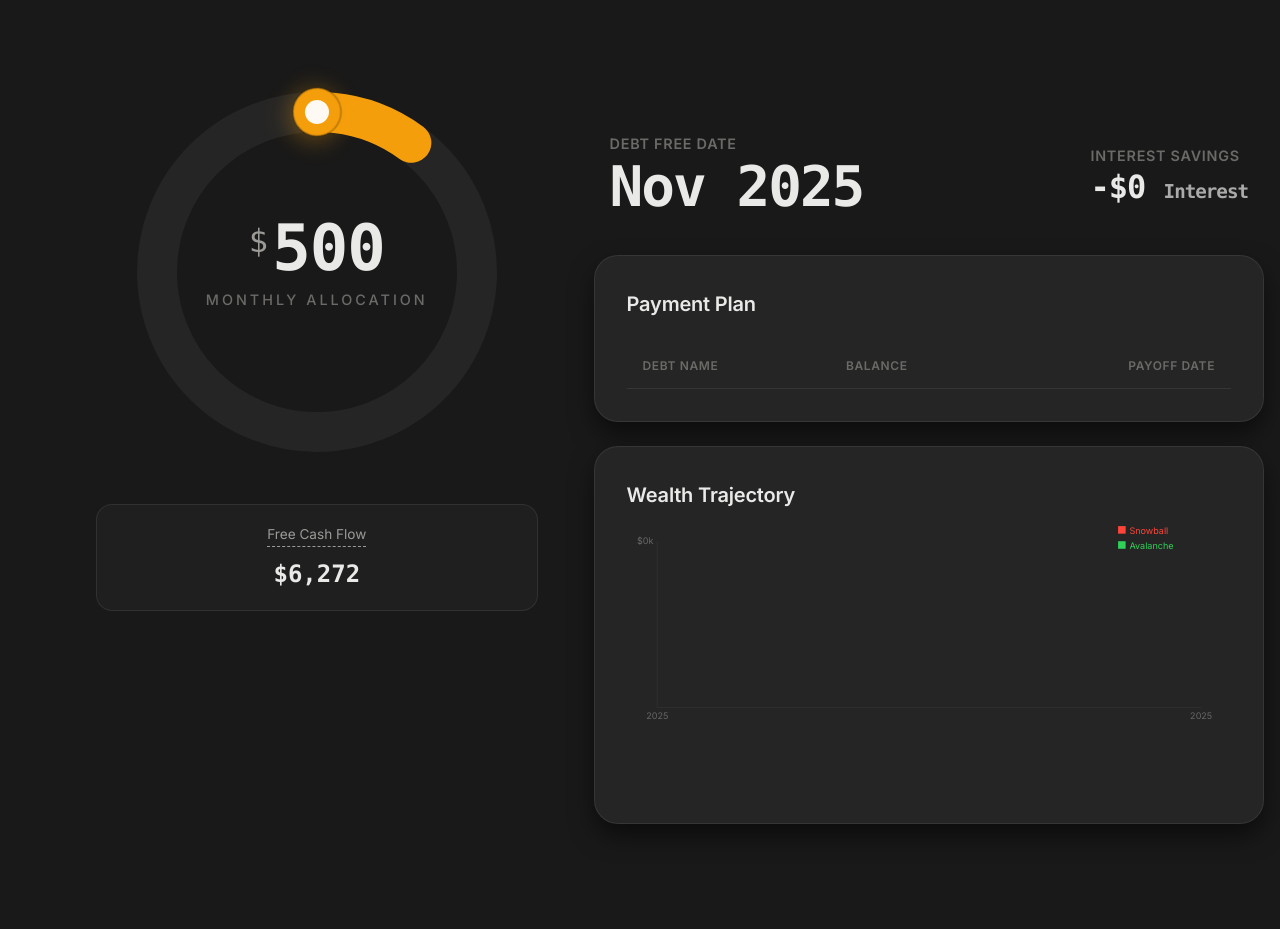
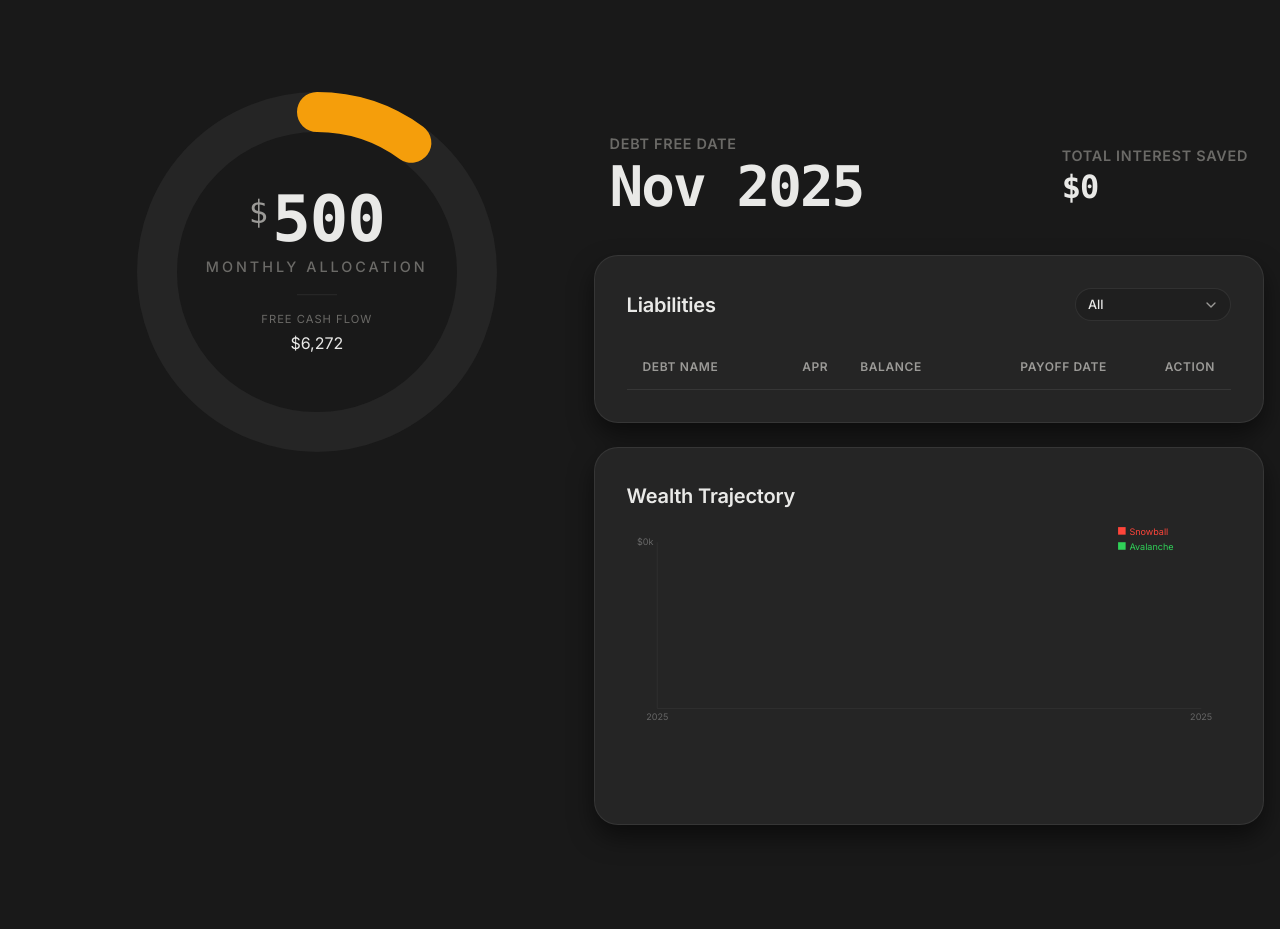
Before and after one commit to aaraalto/money-manager, a FastAPI app: page /simulator in a window 1280 px wide. Shown: the part 71-1000 px from the top of the page. Before the commit the page ends 895 px from the top, so only its background shows below. Run offline with FastAPI, Linux system fonts and the light colour scheme; lists and menus that the app fills with data are empty; some libraries are stand-ins or nearby versions.

Commit message:
Remove chat service and associated files to streamline the codebase
- Deleted chat_service.py and its related CSS styles to eliminate unused components.
- Removed chat endpoint from main.py, simplifying the application structure.
- Updated models.py to include a new payment_url field for liabilities.
- Enhanced simulator and dashboard templates with new filtering options and improved layout for better user experience.
- Refactored rotary.js to include limit checking and visual feedback for over-limit states.

```diff
--- a/app/main.py
+++ b/app/main.py
@@ -1,12 +1,12 @@
+import asyncio
 from fastapi import FastAPI, Request, Form
 from fastapi.responses import HTMLResponse, JSONResponse
 from fastapi.staticfiles import StaticFiles
 from fastapi.templating import Jinja2Templates
 from fastapi.encoders import jsonable_encoder
-from app.models import Scenario, SpendingCategory
+from app.models import Scenario, SpendingCategory, LiabilityTag
 from app.data.repository import FileRepository
 from app.services.financial import FinancialService
-from app.chat_service import ChatService
 from app.domain.debt import simulate_debt_payoff
 from app.domain.svg_charts import generate_simple_line_chart_svg
 from typing import List
@@ -22,7 +22,6 @@ templates = Jinja2Templates(directory="app/templates")
 # Services
 repo = FileRepository()
 service = FinancialService(repo)
-chat_service = ChatService(templates)
 
 @app.get("/", response_class=HTMLResponse)
 async def root(request: Request):
@@ -51,23 +50,6 @@ async def get_dashboard_data():
     data = await service.get_dashboard_data()
     return JSONResponse(content=jsonable_encoder(data))
 
-@app.post("/api/chat", response_class=HTMLResponse)
-async def chat_endpoint(request: Request):
-    form = await request.form()
-    query = str(form.get("query", ""))
-
-    assets = await repo.get_assets()
-    liabilities = await repo.get_liabilities()
-
-    context_data = {
-        "assets": [a.dict() for a in assets],
-        "liabilities": [l.dict() for l in liabilities]
-    }
-
-    response_html = await chat_service.process_query(query, context_data)
-    user_bubble = f'<div class="message user">{query}</div>'
-    return user_bubble + response_html
-
 @app.post("/api/commit-scenario")
 async def commit_scenario_endpoint(monthly_payment: float = Form(...), strategy: str = Form("avalanche")):
     result = await service.commit_scenario(monthly_payment)
@@ -91,6 +73,7 @@ async def calculate_partial(request: Request):
         monthly_payment = 500.0
 
     strategy = params.get("strategy", "avalanche")
+    filter_tag = params.get("filter_tag", "All")
 
     # Load Data
     liabilities = await repo.get_liabilities()
@@ -105,14 +88,20 @@ async def calculate_partial(request: Request):
         elif i.frequency == "weekly": monthly_income += i.amount * 52 / 12
         elif i.frequency == "annually": monthly_income += i.amount / 12
 
-    monthly_spending = sum(s.amount for s in spending_list)
-    # Don't double count debt payment if it's in spending plan
-    # Usually debt payment in spending plan is the committed amount
-    # We are simulating a NEW amount 'monthly_payment'
+    # Exclude existing 'Debt Repayment' from spending to avoid double counting
+    monthly_spending = sum(s.amount for s in spending_list if s.category != "Debt Repayment")
 
     fcf = monthly_income - monthly_spending - monthly_payment
 
     # Run Simulation
+    # 1. Baseline (Minimum Payments Only)
+    context_baseline = simulate_debt_payoff(
+        liabilities=liabilities,
+        strategy=strategy,
+        extra_monthly_payment=0
+    )
+
+    # 2. Current Scenario
     context = simulate_debt_payoff(
         liabilities=liabilities,
         strategy=strategy,
@@ -121,7 +110,9 @@ async def calculate_partial(request: Request):
 
     # Format Results
     payoff_date_str = context.date_free.strftime("%b %Y")
-    interest_paid = context.interest_paid
+
+    # Calculate Savings (Baseline Interest - Scenario Interest)
+    interest_saved = context_baseline.interest_paid - context.interest_paid
 
     # Generate Chart
     # We need two series for comparison. For now, generate both strategies
@@ -142,31 +133,54 @@ async def calculate_partial(request: Request):
     html += f'<div class="value date" id="metric-date" hx-swap-oob="true">{payoff_date_str}</div>'
 
     # 3. Savings/Interest
-    # Maybe compare to minimums only? For now just show interest paid
-    html += f'<div class="value negative" id="metric-savings" hx-swap-oob="true">-${interest_paid:,.0f} <span style="font-size: 0.6em; opacity: 0.7;">Interest</span></div>'
+    # Show positive savings
+    html += f'<div class="value positive" id="metric-savings" hx-swap-oob="true">${interest_saved:,.0f}</div>'
 
     # 4. Chart
     html += f'<div id="chart-container" hx-swap-oob="true">{chart_svg}</div>'
 
-    # 5. Table (Simplified)
-    # Just showing list of debts and their order/payoff date from log
+    # 5. Table (With Filtering)
     # Extract payoff dates per debt
     payoff_dates = {}
     for log in context.log:
         if log.event == "PAID OFF":
             payoff_dates[log.debt_name] = log.date
 
+    # Apply Filter
+    if filter_tag and filter_tag != "All":
+        filtered_liabilities = [l for l in liabilities if filter_tag in l.tags]
+    else:
+        filtered_liabilities = liabilities
+
     table_rows = ""
     # Sort liabilities by payoff date
-    sorted_debts = sorted(liabilities, key=lambda x: payoff_dates.get(x.name, context.date_free))
+    sorted_debts = sorted(filtered_liabilities, key=lambda x: payoff_dates.get(x.name, context.date_free))
 
     for l in sorted_debts:
-        p_date = payoff_dates.get(l.name, context.date_free).strftime("%b %Y")
+        is_paid_off = l.balance <= 0
+        row_class = "row-paid-off" if is_paid_off else ""
+
+        if is_paid_off:
+            p_date = "-"
+            pay_action = ""
+        else:
+            p_date = payoff_dates.get(l.name, context.date_free).strftime("%b %Y")
+            # Pay Link (Action) - visible on hover
+            if getattr(l, 'payment_url', None):
+                pay_action = f'<a href="{l.payment_url}" target="_blank" class="pay-link" title="Pay off {l.name}">Pay</a>'
+            else:
+                pay_action = f'<a href="/pay/{l.id}" class="pay-link" title="Pay off {l.name}">Pay</a>'
+
+        apr = f"{l.interest_rate * 100:.1f}%"
+        apr_class = "text-danger" if l.interest_rate > 0.2 else ""
+
         table_rows += f"""
-        <tr>
+        <tr class="{row_class}">
             <td class="cell-name">{l.name}</td>
+            <td class="text-right"><span class="badge badge-soft {apr_class}">{apr}</span></td>
             <td class="cell-mono">${l.balance:,.0f}</td>
             <td class="cell-mono text-right">{p_date}</td>
+            <td class="cell-action text-right">{pay_action}</td>
         </tr>
         """
 
@@ -177,8 +191,10 @@ async def calculate_partial(request: Request):
                 <thead>
                     <tr>
                         <th class="text-left">Debt Name</th>
+                        <th class="text-right">APR</th>
                         <th class="text-left">Balance</th>
                         <th class="text-right">Payoff Date</th>
+                        <th class="text-right">Action</th>
                     </tr>
                 </thead>
                 <tbody>
@@ -189,6 +205,31 @@ async def calculate_partial(request: Request):
     </div>
     """
 
+    # 6. Filters (Dropdown)
+    # Generate filter dropdown dynamically
+    # Available tags: All, plus standard ones
+    tags = ["All"] + [t.value for t in LiabilityTag]
+
+    options = ""
+    for tag in tags:
+        selected = "selected" if tag == filter_tag else ""
+        options += f'<option value="{tag}" {selected}>{tag}</option>'
+
+    # Clean styled select component
+    filter_dropdown = f"""
+    <div class="select-wrapper">
+        <select class="filter-select"
+                onchange="document.querySelector('[name=filter_tag]').value=this.value; htmx.trigger('#hidden-payment-input', 'change')">
+            {options}
+        </select>
+        <svg class="select-arrow" viewBox="0 0 24 24" fill="none" stroke="currentColor" stroke-width="2" stroke-linecap="round" stroke-linejoin="round">
+            <polyline points="6 9 12 15 18 9"></polyline>
+        </svg>
+    </div>
+    """
+
+    html += f'<div id="filter-container" class="filter-row" hx-swap-oob="true">{filter_dropdown}</div>'
+
     return html
 
 if __name__ == "__main__":
--- a/app/models.py
+++ b/app/models.py
@@ -39,6 +39,7 @@ class Liability(BaseModel):
     balance: float = Field(..., ge=0)
     interest_rate: float = Field(..., ge=0, description="Annual Interest Rate (e.g., 0.24 for 24%)")
     min_payment: float = Field(..., ge=0)
+    payment_url: Optional[str] = None
     credit_limit: Optional[float] = Field(None, ge=0, description="Total credit limit for the account")
     tags: list[LiabilityTag] = []
 
--- a/app/static/css/chat.css
+++ /dev/null
@@ -1,178 +0,0 @@
-/* Chat Widget Styles */
-.chat-widget {
-    position: fixed;
-    bottom: 32px;
-    right: 32px;
-    z-index: 1000;
-    font-family: var(--font-body);
-}
-
-.chat-fab {
-    width: 60px;
-    height: 60px;
-    border-radius: 30px;
-    background: var(--primary);
-    color: white;
-    border: none;
-    box-shadow: var(--shadow-lg);
-    cursor: pointer;
-    display: flex;
-    align-items: center;
-    justify-content: center;
-    font-size: 24px;
-    transition: transform 0.2s var(--ease-smooth);
-}
-
-.chat-fab:hover {
-    transform: scale(1.05);
-    background: var(--primary-hover);
-}
-
-.chat-window {
-    position: absolute;
-    bottom: 80px;
-    right: 0;
-    width: 380px;
-    height: 500px;
-    background: var(--bg-card);
-    border: 1px solid var(--border-default);
-    border-radius: var(--radius-lg);
-    box-shadow: var(--shadow-lg);
-    display: flex;
-    flex-direction: column;
-    overflow: hidden;
-    transform-origin: bottom right;
-    transition: all 0.3s var(--ease-bounce);
-    opacity: 0;
-    transform: scale(0.9);
-    pointer-events: none;
-}
-
-.chat-window.open {
-    opacity: 1;
-    transform: scale(1);
-    pointer-events: all;
-}
-
-.chat-header {
-    padding: var(--space-4);
-    background: var(--bg-subtle);
-    border-bottom: 1px solid var(--border-default);
-    display: flex;
-    justify-content: space-between;
-    align-items: center;
-}
-
-.chat-header h3 {
-    margin: 0;
-    font-size: 1rem;
-    font-weight: 600;
-    color: var(--text-primary);
-}
-
-.chat-close {
-    background: none;
-    border: none;
-    color: var(--text-tertiary);
-    cursor: pointer;
-    font-size: 1.2rem;
-}
-
-.chat-messages {
-    flex: 1;
-    padding: var(--space-4);
-    overflow-y: auto;
-    display: flex;
-    flex-direction: column;
-    gap: var(--space-3);
-}
-
-.message {
-    max-width: 85%;
-    padding: var(--space-3);
-    border-radius: var(--radius-md);
-    font-size: 0.9rem;
-    line-height: 1.5;
-}
-
-.message.user {
-    align-self: flex-end;
-    background: var(--primary);
-    color: white;
-    border-bottom-right-radius: 2px;
-}
-
-.message.ai {
-    align-self: flex-start;
-    background: var(--bg-subtle);
-    color: var(--text-primary);
-    border: 1px solid var(--border-subtle);
-    border-bottom-left-radius: 2px;
-}
-
-.chat-input-area {
-    padding: var(--space-3);
-    border-top: 1px solid var(--border-default);
-    display: flex;
-    gap: var(--space-2);
-    background: var(--bg-card);
-}
-
-.chat-input {
-    flex: 1;
-    background: var(--bg-body);
-    border: 1px solid var(--border-default);
-    border-radius: var(--radius-md);
-    padding: var(--space-2) var(--space-3);
-    color: var(--text-primary);
-    font-family: inherit;
-    resize: none;
-    height: 40px;
-    line-height: 1.4;
-}
-
-.chat-input:focus {
-    outline: none;
-    border-color: var(--primary);
-}
-
-.chat-send {
-    background: var(--bg-subtle);
-    border: 1px solid var(--border-default);
-    color: var(--primary);
-    width: 40px;
-    height: 40px;
-    border-radius: var(--radius-md);
-    cursor: pointer;
-    display: flex;
-    align-items: center;
-    justify-content: center;
-    transition: all 0.2s;
-}
-
-.chat-send:hover {
-    background: var(--primary-dim);
-}
-
-/* Typing Indicator */
-.typing-indicator {
-    display: flex;
-    gap: 4px;
-    padding: var(--space-2);
-}
-
-.typing-dot {
-    width: 6px;
-    height: 6px;
-    background: var(--text-tertiary);
-    border-radius: 50%;
-    animation: bounce 1.4s infinite ease-in-out both;
-}
-
-.typing-dot:nth-child(1) { animation-delay: -0.32s; }
-.typing-dot:nth-child(2) { animation-delay: -0.16s; }
-
-@keyframes bounce {
-    0%, 80%, 100% { transform: scale(0); }
-    40% { transform: scale(1); }
-}
--- a/app/static/css/simulator.css
+++ b/app/static/css/simulator.css
@@ -161,6 +161,13 @@ h1 {
     margin-bottom: var(--space-2);
 }
 
+.kpi-mini .term[data-tooltip]::before {
+    background: var(--bg-card); /* Ensure it's not transparent */
+    border: 1px solid var(--border-color);
+    color: var(--text-primary);
+    box-shadow: var(--shadow-md);
+}
+
 .kpi-mini .value {
     display: block;
     font-family: var(--font-mono);
@@ -229,29 +236,58 @@ h1 {
     margin: 0;
 }
 
-.filter-btn {
-    background: transparent;
+/* Filter Select Styling */
+.select-wrapper {
+    position: relative;
+    display: inline-block;
+    min-width: 150px;
+}
+
+.filter-select {
+    appearance: none;
+    -webkit-appearance: none;
+    background: var(--bg-subtle); /* Match button hover/active */
     border: 1px solid var(--border-color);
-    color: var(--text-secondary);
-    padding: var(--space-2) var(--space-3);
+    color: var(--text-primary);
+    padding: var(--space-2) var(--space-8) var(--space-2) var(--space-3);
     border-radius: 100px;
     font-size: 0.8rem;
     font-weight: 500;
     cursor: pointer;
+    width: 100%;
     transition: all 0.2s ease;
+    font-family: inherit;
 }
 
-.filter-btn:hover {
+.filter-select:hover {
     border-color: var(--border-color);
-    color: var(--text-primary);
-    background: var(--bg-subtle);
+    background: var(--bg-card);
 }
 
-.filter-btn.active {
-    background: var(--primary-dim);
+.filter-select:focus {
+    outline: none;
     border-color: var(--primary);
+    box-shadow: 0 0 0 2px var(--primary-dim);
+    background: var(--bg-card);
+}
+
+.select-arrow {
+    position: absolute;
+    right: 12px;
+    top: 50%;
+    transform: translateY(-50%);
+    width: 16px;
+    height: 16px;
+    color: var(--text-secondary);
+    pointer-events: none;
+    transition: color 0.2s ease;
+}
+
+.filter-select:hover + .select-arrow,
+.filter-select:focus + .select-arrow {
     color: var(--primary);
 }
+
 
 /* Simulation Content Grid */
 .simulation-content-grid {
@@ -300,7 +336,7 @@ h1 {
 
 .sim-table th {
     padding: var(--space-3) var(--space-4);
-    color: var(--text-tertiary);
+    color: var(--text-secondary); /* Softer header color */
     font-weight: 600;
     font-size: 0.75rem;
     text-transform: uppercase;
@@ -506,7 +605,15 @@ h1 {
 .knob-handle-inner {
     fill: rgba(255, 255, 255, 0.95);
     stroke: none;
-    transition: r 0.2s var(--ease-smooth);
+    transition: all 0.2s var(--ease-smooth);
+    opacity: 0; /* Hidden by default */
+    transform: scale(0.5);
+}
+
+/* Show inner handle on hover of the SVG container */
+.rotary-svg:hover .knob-handle-inner {
+    opacity: 1;
+    transform: scale(1);
 }
 
 .rotary-svg:active .knob-handle-inner {
@@ -529,7 +636,7 @@ h1 {
 }
 
 .rotary-value-display {
-    margin-bottom: var(--space-4);
+    margin-bottom: 0;
 }
 
 .rotary-currency {
@@ -550,17 +657,81 @@ h1 {
     font-family: var(--font-mono);
     display: inline-block;
     position: relative;
-    transition: none;
+    transition: color 0.3s var(--ease-smooth);
 }
 
 .rotary-label {
     display: block;
     font-size: clamp(0.75rem, 1.2vw, 0.9rem);
     color: var(--text-tertiary);
-    margin-top: var(--space-2);
+    margin-top: var(--space-1);
     text-transform: uppercase;
     letter-spacing: 3px;
     font-weight: 500;
+}
+
+/* Divider & Limit Display */
+.rotary-divider {
+    width: 40px;
+    height: 1px;
+    background: var(--border-color);
+    margin: var(--space-4) 0;
+    transition: background-color 0.3s var(--ease-smooth);
+}
+
+.rotary-limit-display {
+    display: flex;
+    flex-direction: column;
+    gap: 2px;
+}
+
+.limit-label {
+    font-size: 0.7rem;
+    text-transform: uppercase;
+    letter-spacing: 1px;
+    color: var(--text-tertiary);
+}
+
+.limit-value {
+    font-family: var(--font-mono);
+    font-size: 1.1rem;
+    color: var(--text-secondary);
+    font-weight: 500;
+}
+
+/* Over Limit State */
+.is-over-limit .rotary-progress {
+    stroke: var(--danger);
+}
+
+.is-over-limit .knob-handle-outer {
+    fill: var(--danger);
+    filter: drop-shadow(0 4px 12px rgba(239, 68, 68, 0.4));
+}
+
+.is-over-limit .rotary-amount {
+    color: var(--danger);
+}
+
+.is-over-limit .rotary-divider {
+    background: var(--danger);
+    opacity: 0.5;
+}
+
+.is-over-limit .limit-value {
+    color: var(--danger);
+}
+
+/* Shake Animation */
+.shake {
+    animation: shake 0.4s cubic-bezier(.36,.07,.19,.97) both;
+}
+
+@keyframes shake {
+    10%, 90% { transform: translate3d(-1px, 0, 0); }
+    20%, 80% { transform: translate3d(2px, 0, 0); }
+    30%, 50%, 70% { transform: translate3d(-4px, 0, 0); }
+    40%, 60% { transform: translate3d(4px, 0, 0); }
 }
 
 /* Commit Button Pulse */
--- a/app/templates/partials/generative_content.html
+++ b/app/templates/partials/generative_content.html
@@ -35,7 +35,11 @@
                     </div>
                 </td>
                 <td class="text-right cell-mono">{{ format_currency(item.balance) }}</td>
-                <td class="text-right cell-mono text-secondary">{{ "%.1f"|format(item.interest_rate * 100) }}%</td>
+                <td class="text-right">
+                    <span class="badge badge-soft {% if item.interest_rate > 0.2 %}text-danger{% endif %}">
+                        {{ "%.1f"|format(item.interest_rate * 100) }}%
+                    </span>
+                </td>
                 <td class="text-right cell-mono">{{ format_currency(item.min_payment) }}</td>
                 <td class="text-right cell-mono cell-extra">
                     {% if item.extraAllocation > 0 %}
--- a/app/templates/templates/simulator.html
+++ b/app/templates/templates/simulator.html
@@ -5,7 +5,6 @@
 
 {% block extra_css %}
     <link rel="stylesheet" href="/static/css/simulator.css?v=6">
-    <link rel="stylesheet" href="/static/css/chat.css">
     <!-- GSAP Plugins required for Draggable -->
     <script src="/static/gsap-public/minified/Draggable.min.js"></script>
     <script src="/static/gsap-public/minified/InertiaPlugin.min.js"></script>
@@ -25,28 +24,25 @@
 
                     <!-- Knob Group -->
                     <g class="rotary-knob-group">
-                        <!-- Latch/Handle Design -->
-                        <circle cx="200" cy="40" r="24" class="knob-handle-outer" />
-                        <circle cx="200" cy="40" r="12" class="knob-handle-inner" />
+                        <!-- Latch/Handle Design - REMOVED per user request -->
                     </g>
                 </svg>
 
                 <div class="rotary-center-content">
                     <div class="rotary-value-display">
-                        <div>
+                        <div class="value-group">
                             <span class="rotary-currency">$</span><span id="rotary-display"
                                 class="rotary-amount">500</span>
                         </div>
                         <span class="rotary-label">Monthly Allocation</span>
                     </div>
-                </div>
-            </div>
 
-            <!-- Control Panel Stats & Actions -->
-            <div class="control-panel">
-                <div class="kpi-mini">
-                   <span class="term" data-tooltip="Money remaining after all expenses are paid.">Free Cash Flow</span>
-                   <span class="value text-primary-color" id="metric-fcf">--</span>
+                    <div class="rotary-divider"></div>
+
+                    <div class="rotary-limit-display">
+                        <span class="limit-label">Free Cash Flow</span>
+                        <span class="limit-value" id="metric-fcf">--</span>
+                    </div>
                 </div>
             </div>
         </div>
@@ -62,8 +58,8 @@
                     <div class="value date" id="metric-date">--</div>
                 </div>
                 <div class="hero-metric secondary">
-                    <div class="label">Interest Savings</div>
-                    <div class="value positive" id="metric-savings">-- <span style="font-size: 0.6em; opacity: 0.7;">Interest</span></div>
+                    <div class="label">Total Interest Saved</div>
+                    <div class="value positive" id="metric-savings">--</div>
                 </div>
             </div>
 
@@ -71,7 +67,7 @@
                 <!-- Table Card (Now Top Left) -->
                 <div class="generated-card table-card">
                     <div class="card-header">
-                        <h3 class="card-title">Payment Plan</h3>
+                        <h3 class="card-title">Liabilities</h3>
                         <div id="filter-container" class="filter-row">
                             <!-- Filters load here via OOB -->
                         </div>
@@ -102,27 +98,6 @@
         <input type="hidden" name="filter_tag" value="All">
         <input type="hidden" name="strategy" value="avalanche">
     </form>
-
-    <!-- Chat Widget -->
-    <div class="chat-widget">
-        <div class="chat-window" id="chat-window">
-            <div class="chat-header">
-                <h3>Financial Assistant</h3>
-                <button class="chat-close" onclick="toggleChat()">×</button>
-            </div>
-            <div class="chat-messages" id="chat-messages">
-                <div class="message ai">
-                    Hello! I can help you analyze your finances. Try "What if I allocate $200 more?"
-                </div>
-            </div>
-            <div class="chat-input-area">
-                <form hx-post="/api/chat" hx-target="#chat-messages" hx-swap="beforeend" hx-on::after-request="this.reset()" style="display:flex; width:100%; gap:8px;">
-                    <input type="text" name="query" class="chat-input" placeholder="Ask anything..." autocomplete="off">
-                    <button type="submit" class="chat-send">➤</button>
-                </form>
-            </div>
-        </div>
-    </div>
 {% endblock %}
 
 {% block extra_js %}
@@ -137,13 +112,9 @@
                 maxValue: 5000,
                 initialValue: 500,
                 inputSelector: '#hidden-payment-input',
-                displaySelector: '#rotary-display'
+                displaySelector: '#rotary-display',
+                limitSelector: '#metric-fcf'
             });
         });
-
-        function toggleChat() {
-            const win = document.getElementById('chat-window');
-            win.classList.toggle('open');
-        }
     </script>
 {% endblock %}
```
Also changed, not shown: other parts of app/static/css/simulator.css (+63 -0 lines), app/chat_service.py (deleted, +0 -83 lines), app/static/js/rotary.js (+46 -0 lines).
